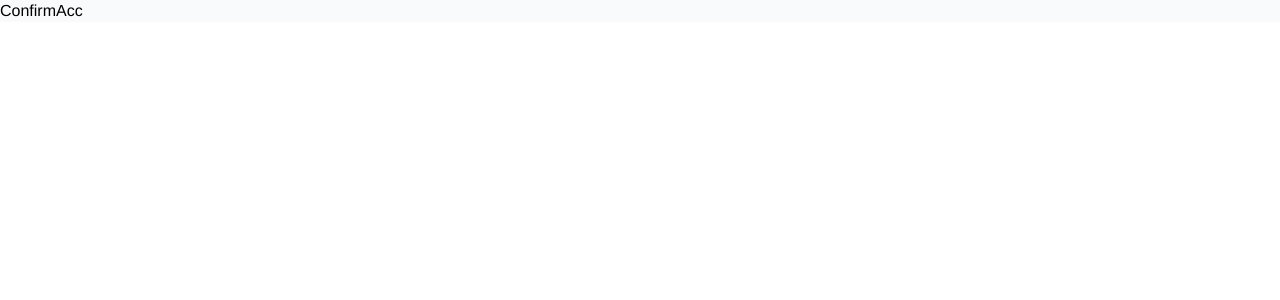
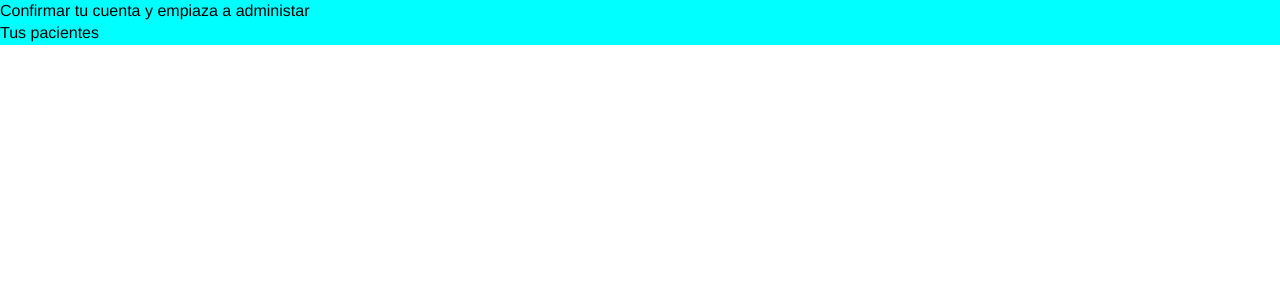
Before and after one commit to JoseIu/apv-MERN, a React (Vite) app in the folder frontend/: page /confirmar-cuenta/1 in a window 1280 px wide. Shown: the top 300 px of the page. Built offline with nearby package versions, Linux system fonts and the light colour scheme; no server answers.

Commit message:
acc confirmed

```diff
--- a/frontend/src/App.jsx
+++ b/frontend/src/App.jsx
@@ -13,7 +13,7 @@ const App = () => (
 				<Route index element={<Login />} />
 				<Route path='registrar' element={<Register />} />
 				<Route path='olvide-password' element={<ForgetPass />} />
-				<Route path='confirmar-cuenta/:id' element={<ConfirmAcc />} />
+				<Route path='confirmar-cuenta/:token' element={<ConfirmAcc />} />
 			</Route>
 		</Routes>
 	</BrowserRouter>
--- a/frontend/src/css/styles.css
+++ b/frontend/src/css/styles.css
@@ -108,3 +108,8 @@
 	color: gray;
 	font-weight: bold;
 }
+
+/*CONFIRMAR CUENTA*/
+.ConfirmAcc {
+	background-color: aqua;
+}
--- a/frontend/src/main.jsx
+++ b/frontend/src/main.jsx
@@ -1,11 +1,14 @@
 import React from 'react';
-import ReactDOM from 'react-dom';
+import { createRoot } from 'react-dom/client';
 import App from './App';
 import './css/styles.css';
+const container = document.getElementById('root');
+const root = createRoot(container); // createRoot(container!) if you use TypeScript
+root.render(<App></App>);
 
-ReactDOM.render(
-	<React.StrictMode>
-		<App></App>
-	</React.StrictMode>,
-	document.getElementById('root')
-);
+// ReactDOM.render(
+// 	<React.StrictMode>
+// 		<App></App>
+// 	</React.StrictMode>,
+// 	document.getElementById('root')
+// );
--- a/frontend/src/pages/ConfirmAcc.jsx
+++ b/frontend/src/pages/ConfirmAcc.jsx
@@ -1,5 +1,37 @@
+import { useEffect } from 'react';
+import { useParams } from 'react-router-dom';
+
 const ConfirmAcc = () => {
-	return <div>ConfirmAcc</div>;
+	const params = useParams();
+	const { token } = params;
+
+	useEffect(() => {
+		console.log('1');
+		confirmAccount(token);
+	}, []);
+
+	return (
+		<div className='wrapper ConfirmAcc'>
+			<div className='ConfirmAcc-container'>
+				<h1 className='ConfirmAcc-title'>Confirmar tu cuenta y empiaza a administar</h1>
+				<h2 className='ConfirmAcc-subtitle'>Tus pacientes</h2>
+			</div>
+			{/* <Alert alert={{ msg: 'Holaa' }} /> */}
+		</div>
+	);
 };
 
+const confirmAccount = async token => {
+	try {
+		const url = `http://localhost:3000/api/veterinarios/confirmar/${token}`;
+		const req = await fetch(url, {
+			method: 'GET',
+			headers: { 'Content-Type': 'application/json' }
+		});
+		const data = await req.json();
+		console.log(data);
+	} catch (error) {
+		console.log(error);
+	}
+};
 export default ConfirmAcc;
```
Also changed, not shown: 2 other files (tests, documents, lock files or other folders).
